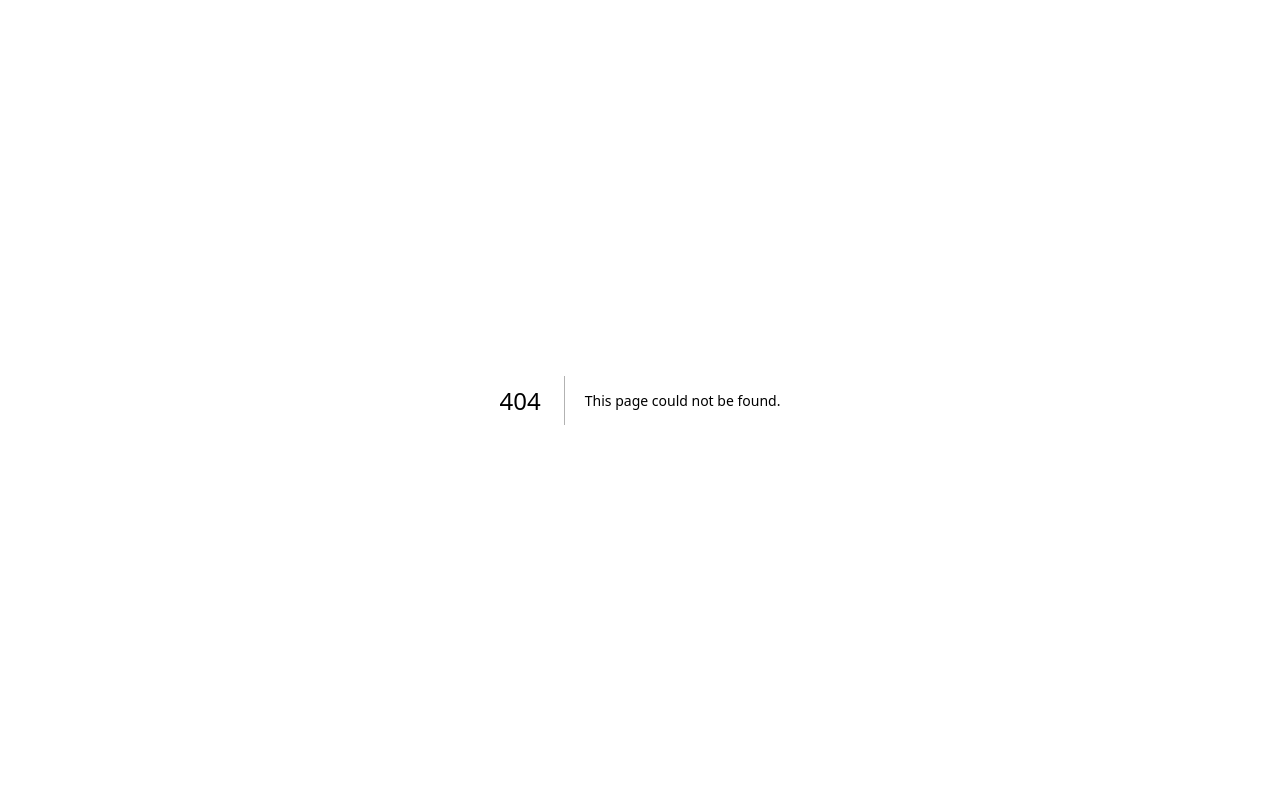
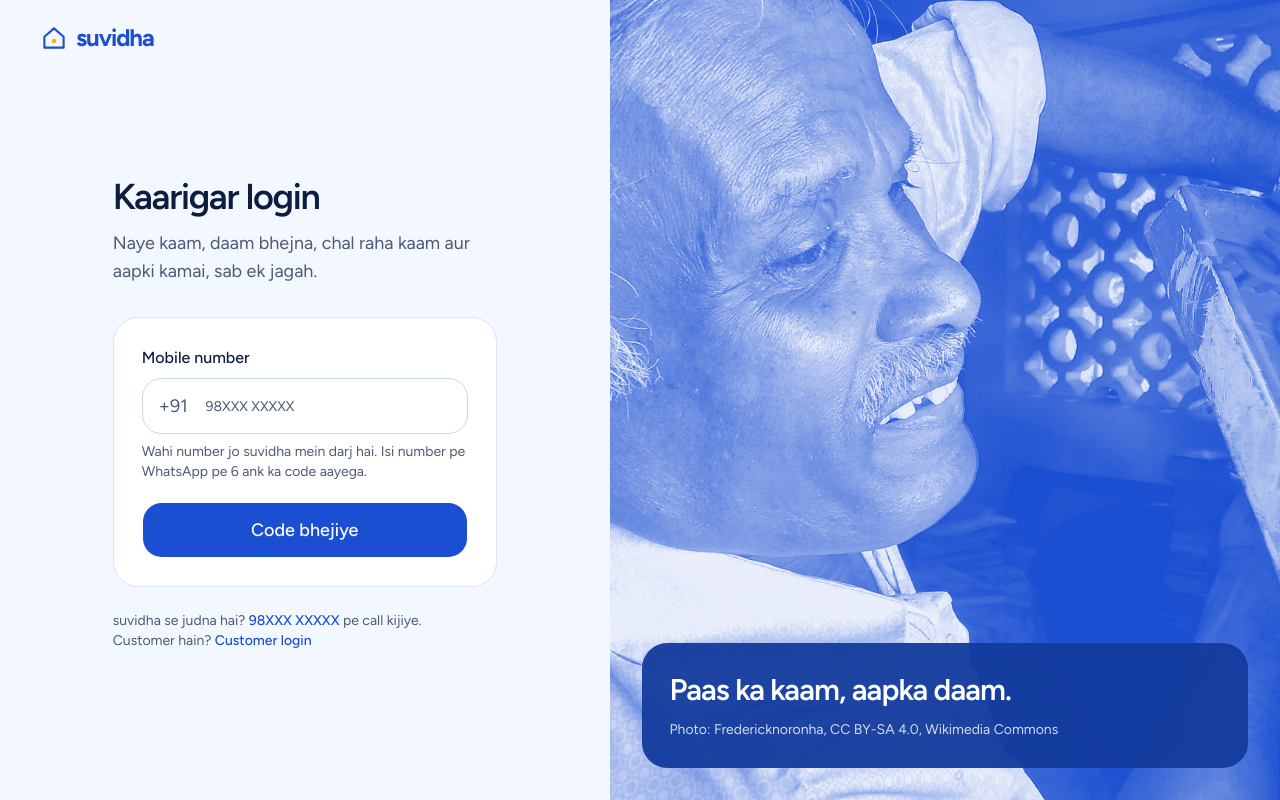
Before and after one commit to sounishant/suvidha, a Next.js app in the folder frontend/: page /login/worker in a window 1280 px wide. Before the commit this address had no page. Built offline with nearby package versions, Linux system fonts and the light colour scheme.

Commit message:
feat: ask for the name at customer signup and add a worker login

```diff
--- a/frontend/src/app/login/actions.ts
+++ b/frontend/src/app/login/actions.ts
@@ -4,31 +4,51 @@ import { redirect } from "next/navigation";
 import { backend } from "@/lib/api";
 import { saveSession } from "@/lib/session";
 
-export type LoginState = { step: "phone" | "code"; phone: string; error: string | null };
+export type Role = "customer" | "worker";
+export type LoginState = { step: "phone" | "code"; phone: string; name: string; error: string | null };
 
 const ERRORS: Record<string, string> = {
   invalid_phone: "Ye number sahi nahi lag raha. 10 ank ka mobile number daaliye.",
   too_many_codes: "Bahut baar code maanga gaya. 15 minute baad phir koshish kijiye.",
   wrong_code: "Code galat hai ya purana ho gaya. Dobara daaliye ya naya code mangaiye.",
+  no_name: "Apna naam likhiye.",
+  long_name: "Naam 60 akshar se chhota rakhiye.",
 };
 const SOMETHING_WRONG = "Kuch gadbad hui. Thodi der baad phir koshish kijiye.";
+const HOME: Record<Role, string> = { customer: "/account", worker: "/worker" };
+
+const roleOf = (form: FormData): Role => (form.get("role") === "worker" ? "worker" : "customer");
+const nameOf = (form: FormData) => String(form.get("name") ?? "").trim().replace(/\s+/g, " ");
 
 export async function sendCode(_prev: LoginState, form: FormData): Promise<LoginState> {
   const phone = String(form.get("phone") ?? "").replace(/\D/g, "").slice(-10);
-  if (phone.length !== 10) return { step: "phone", phone, error: ERRORS.invalid_phone! };
-  const { data } = await backend<{ ok: boolean; error?: string }>("/auth/start", { method: "POST", body: { phone, role: "customer" } });
-  if (!data.ok) return { step: "phone", phone, error: ERRORS[data.error ?? ""] ?? SOMETHING_WRONG };
-  return { step: "code", phone, error: null };
+  const name = nameOf(form);
+  const fail = (error: string): LoginState => ({ step: "phone", phone, name, error });
+  // Only signup sends a name field; plain login leaves it out.
+  if (form.has("name") && !name) return fail(ERRORS.no_name!);
+  if (name.length > 60) return fail(ERRORS.long_name!);
+  if (phone.length !== 10) return fail(ERRORS.invalid_phone!);
+  const { data } = await backend<{ ok: boolean; error?: string }>("/auth/start", { method: "POST", body: { phone, role: roleOf(form) } });
+  if (!data.ok) return fail(ERRORS[data.error ?? ""] ?? SOMETHING_WRONG);
+  return { step: "code", phone, name, error: null };
 }
 
 export async function verifyCode(_prev: LoginState, form: FormData): Promise<LoginState> {
+  const role = roleOf(form);
   const phone = String(form.get("phone") ?? "");
+  const name = nameOf(form);
   const code = String(form.get("code") ?? "").replace(/\D/g, "");
   const { data } = await backend<{ ok: boolean; token?: string; needsName?: boolean; error?: string }>("/auth/verify", {
     method: "POST",
-    body: { phone, role: "customer", code },
+    body: { phone, role, code },
   });
-  if (!data.ok || !data.token) return { step: "code", phone, error: ERRORS[data.error ?? ""] ?? SOMETHING_WRONG };
+  if (!data.ok || !data.token) return { step: "code", phone, name, error: ERRORS[data.error ?? ""] ?? SOMETHING_WRONG };
   await saveSession(data.token);
-  redirect(data.needsName ? "/welcome" : "/account");
+
+  let needsName = role === "customer" && data.needsName;
+  if (needsName && name) {
+    const saved = await backend<{ ok: boolean }>("/customer/profile", { method: "POST", token: data.token, body: { name } });
+    needsName = !saved.data.ok;
+  }
+  redirect(needsName ? "/welcome" : HOME[role]);
 }
--- a/frontend/src/app/login/login-form.tsx
+++ b/frontend/src/app/login/login-form.tsx
@@ -1,20 +1,60 @@
 "use client";
 
-import { useActionState } from "react";
+import { useActionState, useState } from "react";
 import { Button } from "@/components/ui/button";
 import { Input } from "@/components/ui/input";
 import { InputOTP, InputOTPGroup, InputOTPSlot } from "@/components/ui/input-otp";
-import { sendCode, verifyCode, type LoginState } from "./actions";
+import { cn } from "@/lib/utils";
+import { sendCode, verifyCode, type LoginState, type Role } from "./actions";
 
-const START: LoginState = { step: "phone", phone: "", error: null };
+const START: LoginState = { step: "phone", phone: "", name: "", error: null };
 
-export function LoginForm() {
+export function LoginForm({ role }: { role: Role }) {
   const [sent, askCode, sending] = useActionState(sendCode, START);
   const [checked, checkCode, checking] = useActionState(verifyCode, START);
+  const [signup, setSignup] = useState(false);
 
   if (sent.step === "phone") {
     return (
+      <div className="grid gap-6">
+        {role === "customer" && (
+          <div role="tablist" aria-label="Login ya naya account" className="grid grid-cols-2 gap-1 rounded-xl bg-muted p-1">
+            {[
+              { label: "Login", on: !signup },
+              { label: "Naya account", on: signup },
+            ].map((tab, i) => (
+              <button
+                key={tab.label}
+                type="button"
+                role="tab"
+                aria-selected={tab.on}
+                onClick={() => setSignup(i === 1)}
+                className={cn("h-11 rounded-lg text-base font-medium", tab.on ? "bg-white text-foreground shadow-sm" : "text-muted-foreground")}
+              >
+                {tab.label}
+              </button>
+            ))}
+          </div>
+        )}
+
         <form action={askCode} className="grid gap-5">
+          <input type="hidden" name="role" value={role} />
+          {signup && (
+            <div className="grid gap-2">
+              <label htmlFor="name" className="text-base font-medium">Aapka naam</label>
+              <Input
+                id="name"
+                name="name"
+                autoComplete="name"
+                maxLength={60}
+                defaultValue={sent.name}
+                placeholder="Jaise: Kavita Sharma"
+                className="h-14 rounded-xl bg-white px-4 text-lg"
+                autoFocus
+                required
+              />
+            </div>
+          )}
           <div className="grid gap-2">
             <label htmlFor="phone" className="text-base font-medium">Mobile number</label>
             <div className="flex h-14 items-center rounded-xl border border-input bg-white focus-within:border-ring focus-within:ring-3 focus-within:ring-ring/30">
@@ -35,15 +75,18 @@ export function LoginForm() {
               />
             </div>
             {sent.error ? (
-            <p id="phone-error" className="text-sm text-destructive">{sent.error}</p>
+              <p id="phone-error" className="text-sm text-destructive" role="alert">{sent.error}</p>
             ) : (
-            <p id="phone-help" className="text-sm text-muted-foreground">Isi number pe WhatsApp pe 6 ank ka code aayega.</p>
+              <p id="phone-help" className="text-sm text-muted-foreground">
+                {role === "worker" ? "Wahi number jo suvidha mein darj hai. " : ""}Isi number pe WhatsApp pe 6 ank ka code aayega.
+              </p>
             )}
           </div>
           <Button type="submit" disabled={sending} className="h-14 rounded-xl text-lg">
             {sending ? "Bhej rahe hain…" : "Code bhejiye"}
           </Button>
         </form>
+      </div>
     );
   }
 
@@ -51,7 +94,9 @@ export function LoginForm() {
   return (
     <div className="grid gap-5">
       <form action={checkCode} className="grid gap-5">
+        <input type="hidden" name="role" value={role} />
         <input type="hidden" name="phone" value={sent.phone} />
+        <input type="hidden" name="name" value={sent.name} />
         <div className="grid gap-3">
           <label htmlFor="code" className="text-base font-medium">WhatsApp pe aaya code</label>
           <p className="text-sm text-muted-foreground">+91 {sent.phone.slice(0, 5)} {sent.phone.slice(5)} pe bheja gaya</p>
@@ -65,17 +110,19 @@ export function LoginForm() {
           {error && <p className="text-sm text-destructive" role="alert">{error}</p>}
         </div>
         <Button type="submit" disabled={checking} className="h-14 rounded-xl text-lg">
-          {checking ? "Jaanch rahe hain…" : "Login kijiye"}
+          {checking ? "Jaanch rahe hain…" : sent.name ? "Account banaiye" : "Login kijiye"}
         </Button>
       </form>
       <div className="flex justify-between text-sm">
         <form action={askCode}>
+          <input type="hidden" name="role" value={role} />
           <input type="hidden" name="phone" value={sent.phone} />
+          {sent.name && <input type="hidden" name="name" value={sent.name} />}
           <button type="submit" className="font-medium text-primary underline-offset-4 hover:underline" disabled={sending}>
             Naya code mangaiye
           </button>
         </form>
-        <a href="/login" className="text-muted-foreground underline-offset-4 hover:underline">Number badliye</a>
+        <a href={role === "worker" ? "/login/worker" : "/login"} className="text-muted-foreground underline-offset-4 hover:underline">Number badliye</a>
       </div>
     </div>
   );
--- /dev/null
+++ b/frontend/src/app/login/login-screen.tsx
@@ -0,0 +1,57 @@
+import Image from "next/image";
+import Link from "next/link";
+import { Logo } from "@/components/logo";
+import { CALL } from "@/lib/contact";
+import type { Role } from "./actions";
+import { LoginForm } from "./login-form";
+
+const COPY: Record<Role, { title: string; line: string }> = {
+  customer: { title: "Shuru kijiye", line: "Booking, daam aur kaarigar ka code, sab ek jagah." },
+  worker: { title: "Kaarigar login", line: "Naye kaam, daam bhejna, chal raha kaam aur aapki kamai, sab ek jagah." },
+};
+
+export function LoginScreen({ role }: { role: Role }) {
+  return (
+    <main className="grid min-h-svh lg:grid-cols-[1fr_1.1fr]">
+      <section className="flex flex-col bg-muted px-5 py-6 sm:px-10">
+        <Logo />
+        <div className="mx-auto my-auto w-full max-w-sm py-12">
+          <h1 className="text-4xl font-semibold tracking-[-0.035em]">{COPY[role].title}</h1>
+          <p className="mt-3 text-lg text-muted-foreground">{COPY[role].line}</p>
+          <div className="mt-8 rounded-2xl border bg-white p-6 sm:p-7">
+            <LoginForm role={role} />
+          </div>
+          {role === "customer" ? (
+            <p className="mt-6 text-sm text-muted-foreground">
+              Seedha booking chahiye? <a href={CALL.tel} className="font-medium text-primary">{CALL.label}</a> pe call kijiye.
+              <br />
+              Kaarigar hain? <Link href="/login/worker" className="font-medium text-primary">Kaarigar login</Link>
+            </p>
+          ) : (
+            <p className="mt-6 text-sm text-muted-foreground">
+              suvidha se judna hai? <a href={CALL.tel} className="font-medium text-primary">{CALL.label}</a> pe call kijiye.
+              <br />
+              Customer hain? <Link href="/login" className="font-medium text-primary">Customer login</Link>
+            </p>
+          )}
+        </div>
+      </section>
+      <section className="relative hidden overflow-hidden bg-primary lg:block">
+        <Image
+          src="/img/electrician.jpg"
+          alt="Ek electrician muskurate hue switch board ki wiring theek kar raha hai"
+          fill
+          priority
+          sizes="55vw"
+          className="object-cover object-[40%_70%] opacity-90 mix-blend-screen grayscale contrast-110"
+        />
+        <div className="absolute bottom-8 left-8 right-8 rounded-2xl bg-accent-foreground/95 p-7 text-white">
+          <p className="max-w-md text-3xl font-semibold leading-tight tracking-[-0.03em]">
+            {role === "customer" ? "Ghar ka har kaam, ek call door." : "Paas ka kaam, aapka daam."}
+          </p>
+          <p className="mt-3 text-sm text-white/80">Photo: Fredericknoronha, CC BY-SA 4.0, Wikimedia Commons</p>
+        </div>
+      </section>
+    </main>
+  );
+}
--- a/frontend/src/app/login/page.tsx
+++ b/frontend/src/app/login/page.tsx
@@ -1,41 +1,8 @@
 import type { Metadata } from "next";
-import Image from "next/image";
-import { Logo } from "@/components/logo";
-import { LoginForm } from "./login-form";
+import { LoginScreen } from "./login-screen";
 
 export const metadata: Metadata = { title: "Login · suvidha" };
 
 export default function LoginPage() {
-  return (
-    <main className="grid min-h-svh lg:grid-cols-[1fr_1.1fr]">
-      <section className="flex flex-col bg-muted px-5 py-6 sm:px-10">
-        <Logo />
-        <div className="mx-auto my-auto w-full max-w-sm py-12">
-          <h1 className="text-4xl font-semibold tracking-[-0.035em]">Shuru kijiye</h1>
-          <p className="mt-3 text-lg text-muted-foreground">Login ya naya account, dono isi se. Booking, daam aur kaarigar ka code, sab ek jagah.</p>
-          <div className="mt-8 rounded-2xl border bg-white p-6 sm:p-7">
-            <LoginForm />
-          </div>
-          <p className="mt-6 text-sm text-muted-foreground">
-            Naye hain? Number aur code se account apne aap ban jayega. Seedha booking chahiye?{" "}
-            <a href="tel:+910000000000" className="font-medium text-primary">98XXX XXXXX</a> pe call kijiye.
-          </p>
-        </div>
-      </section>
-      <section className="relative hidden overflow-hidden bg-primary lg:block">
-        <Image
-          src="/img/electrician.jpg"
-          alt="Ek electrician muskurate hue switch board ki wiring theek kar raha hai"
-          fill
-          priority
-          sizes="55vw"
-          className="object-cover object-[40%_70%] opacity-90 mix-blend-screen grayscale contrast-110"
-        />
-        <div className="absolute bottom-8 left-8 right-8 rounded-2xl bg-accent-foreground/95 p-7 text-white">
-          <p className="max-w-md text-3xl font-semibold leading-tight tracking-[-0.03em]">Ghar ka har kaam, ek call door.</p>
-          <p className="mt-3 text-sm text-white/80">Photo: Fredericknoronha, CC BY-SA 4.0, Wikimedia Commons</p>
-        </div>
-      </section>
-    </main>
-  );
+  return <LoginScreen role="customer" />;
 }
--- /dev/null
+++ b/frontend/src/app/login/worker/page.tsx
@@ -0,0 +1,8 @@
+import type { Metadata } from "next";
+import { LoginScreen } from "../login-screen";
+
+export const metadata: Metadata = { title: "Kaarigar login · suvidha" };
+
+export default function WorkerLoginPage() {
+  return <LoginScreen role="worker" />;
+}
--- a/frontend/src/lib/session.ts
+++ b/frontend/src/lib/session.ts
@@ -22,13 +22,17 @@ export async function sessionToken() {
 }
 
 // The real check: asks the backend whether the session is live. Cached for one render pass.
-export const requireCustomer = cache(async () => {
-  const token = await sessionToken();
-  if (!token) redirect("/login");
-  const { status, data } = await backend<{ ok: boolean; phone: string; role: string }>("/me", { token });
-  if (status !== 200 || data.role !== "customer") redirect("/login");
-  return { token, phone: data.phone };
-});
+const requireRole = (role: "customer" | "worker", login: string) =>
+  cache(async () => {
+    const token = await sessionToken();
+    if (!token) redirect(login);
+    const { status, data } = await backend<{ ok: boolean; phone: string; role: string }>("/me", { token });
+    if (status !== 200 || data.role !== role) redirect(login);
+    return { token, phone: data.phone };
+  });
+
+export const requireCustomer = requireRole("customer", "/login");
+export const requireWorker = requireRole("worker", "/login/worker");
 
 export const customerProfile = cache(async () => {
   const { token } = await requireCustomer();
--- a/frontend/src/proxy.ts
+++ b/frontend/src/proxy.ts
@@ -3,8 +3,9 @@ import { SESSION_COOKIE } from "@/lib/session-cookie";
 
 // A quick cookie check only; the backend decides whether the session is still live (lib/session.ts).
 export function proxy(req: NextRequest) {
-  if (!req.cookies.has(SESSION_COOKIE)) return NextResponse.redirect(new URL("/login", req.url));
+  const login = req.nextUrl.pathname.startsWith("/worker") ? "/login/worker" : "/login";
+  if (!req.cookies.has(SESSION_COOKIE)) return NextResponse.redirect(new URL(login, req.url));
   return NextResponse.next();
 }
 
-export const config = { matcher: ["/account/:path*", "/welcome"] };
+export const config = { matcher: ["/account/:path*", "/worker/:path*", "/welcome"] };
```
Lines whose indentation alone changed are shown as unchanged.
